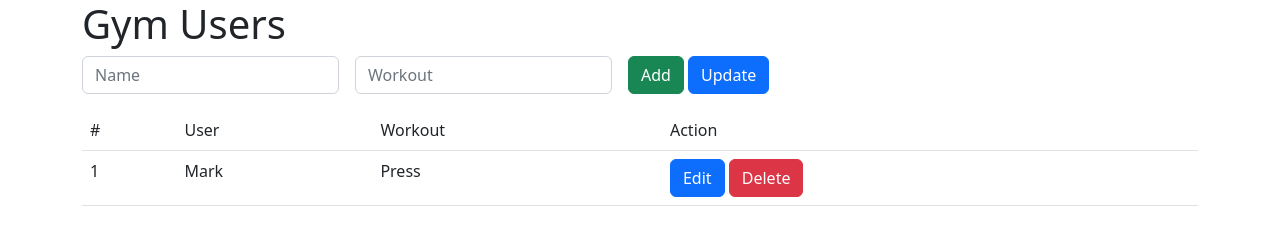
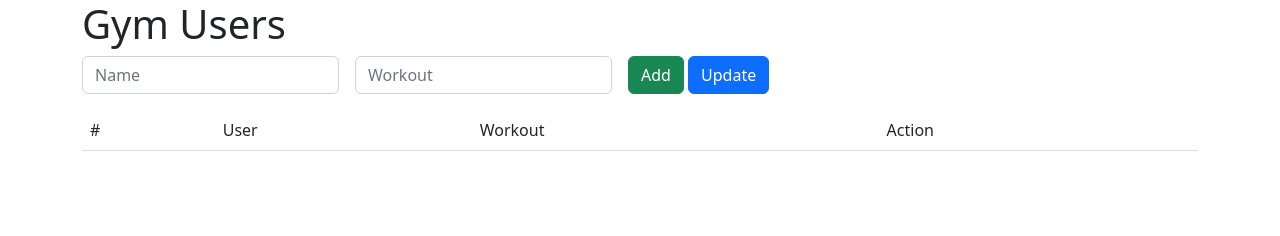
Before and after one commit to cvallejo32/CRUD-JS.github.io, a plain HTML site: page index.html in a window 1280 px wide. Drawn offline with nearby package versions, Linux system fonts and the light colour scheme.

Commit message:
Cambios nuevos JS logica

```diff
--- a/index.html
+++ b/index.html
@@ -20,8 +20,8 @@
                     <input type="text" class="form-control" id="workout" placeholder="Workout">
                 </div>
                 <div class="col-auto">
-                    <button type="button" class="btn btn-success mb-3">Add</button>
-                    <button type="button" class="btn btn-primary mb-3">Update</button>
+                    <button type="button" class="btn btn-success mb-3" onclick="addRegistry()">Add</button>
+                    <button type="button" class="btn btn-primary mb-3" onclick="updateRegistry()">Update</button>
                 </div>
             </form>
             <table class="table">
@@ -34,16 +34,7 @@
                     </tr>
                 </thead>
                 <tbody>
-                    <tr>
-                      <td scope="row">1</td>
-                      <td>Mark</td>
-                      <td>Press</td>
-                      <td>
-                        <button type="button" class="btn btn-primary" onclick="editRegistry()">Edit</button>
-                        <button type="button" class="btn btn-danger" onclick="deleteRegistry()">Delete</button>
-                      </td>
-                    </tr>
-                  </tbody>
+                </tbody>
             </table>
         </div>
     </div>
--- a/javascript/index.js
+++ b/javascript/index.js
@@ -2,30 +2,43 @@ users = [
     {
         user: 'User 1',
         workout: 'Press'
-    }
+    },
     {
         user: 'User 2',
         workout: 'Joggin'
-    }
+    },
     {
         user: 'User 3',
         workout: 'Swiming'
-    }
+    },
 ]
 
 let showUsers = (receivedUsers) => {
-    document.getElementsByTagName("tbody"){0}.innerHTML = '';
+    document.getElementsByTagName("tbody")[0].innerHTML = '';
     receivedUsers.forEach((element, index) => {
         let texth1 = document.createElement("tr");
         texth1.innerHTML = `
-        <td scope="row">${index + 1}</td>
+        <td scope="row">${index+1}</td>
         <td>${element.user}</td>
         <td>${element.workout}</td>
         <td>
-        <button type="button" class="btn btn-primary" onclick="editRegistry()">Edit</button>
-        <button type="button" class="btn btn-danger" onclick="deleteRegistry()">Delete</button>
+        <button type="button" class="btn btn-primary" onclick="editRegistry()">
+        Edit
+        </button>
+        <button type="button" class="btn btn-danger" onclick="deleteRegistry()">
+        Delete
+        </button>
         </td>`;
         document.getElementsByTagName("tbody")[0].appendChild(texth1);
     });
 };
-{}
+
+let deleteRegistry = () =>{
+    console.log("Eliminar")
+};
+
+let editRegistry = () =>{
+    console.log("Editar")
+}
+
+showUsers();
```
